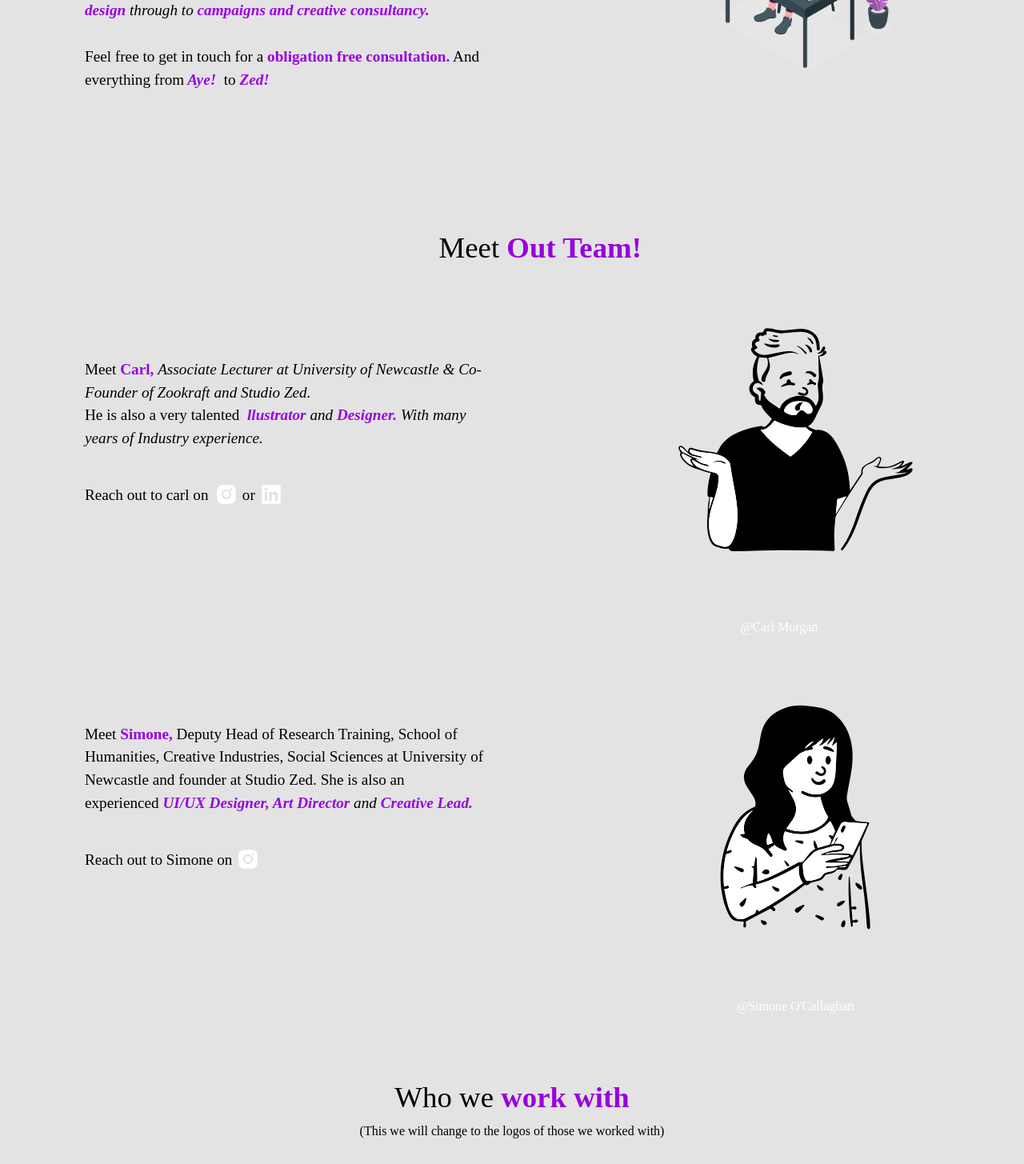
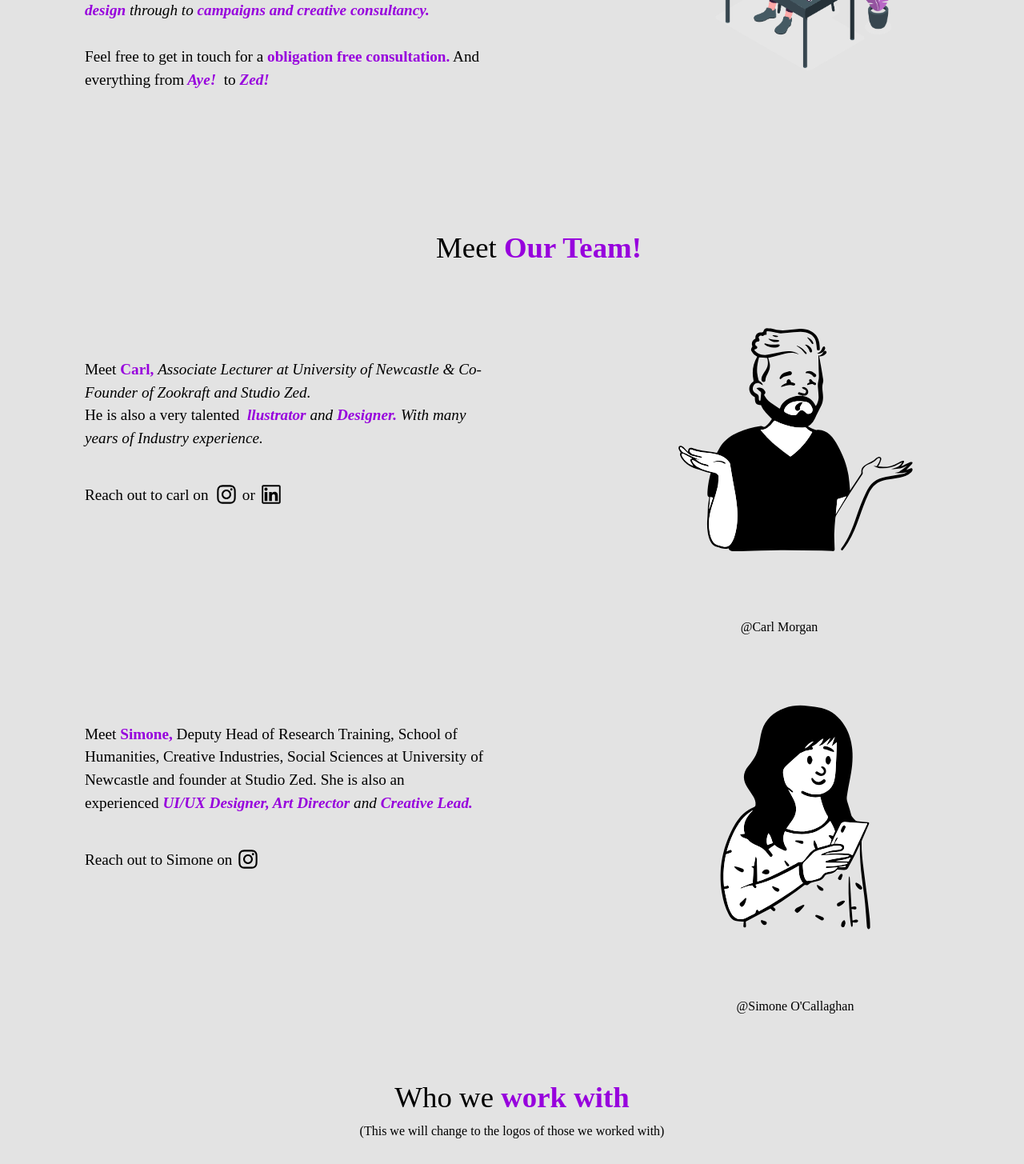
Before and after one commit to OudomMunint/StudioZed-ReactJS, a React (Create React App) app: page /about in a window 1280 px wide. Shown: the part 636-2091 px from the top of the page at 80% size. Built offline with nearby package versions, Linux system fonts and the light colour scheme; a web font is replaced by a local one.

Commit message:
Content/style changes

```diff
--- a/src/components/Home/Home2.js
+++ b/src/components/Home/Home2.js
@@ -12,6 +12,7 @@ import {
   AiFillDribbbleCircle,
   AiFillLinkedin,
   AiOutlineLinkedin,
+  AiOutlineInstagram,
 } from "react-icons/ai";
 import { FaLinkedinIn } from "react-icons/fa";
 
@@ -120,7 +121,7 @@ function Home2() {
           <Col md={8} className="home-about-description">
 
           <h1 className="project-heading" style={{textAlign: "right"}}>
-          Meet<strong className="purple"> Out Team! </strong>
+          Meet<strong className="purple"> Our Team! </strong>
         </h1>
             <p className="home-about-body" style={{width: "500px", textAlign: "left", fontSize: "2.2em"}}>
               <br />
@@ -141,19 +142,19 @@ function Home2() {
               <a target="_blank " href="https://www.instagram.com/zookraft/?hl=en">
                 <b className="white" style={{fontSize:"30px"}}>
                   {" "}
-                  <AiFillInstagram />
+                  <AiOutlineInstagram style={{color:"black"}}/>
                 </b>
               </a>
               &nbsp;or&nbsp;
               <a target="_blank " href="https://www.instagram.com/zookraft/?hl=en">
-                <b className="white" style={{fontSize:"30px"}}><AiFillLinkedin/></b>
+                <b className="white" style={{fontSize:"30px"}}><AiOutlineLinkedin style={{color:"black"}}/></b>
                 </a>
             </p>
           </Col>
           <Col md={4} className="myAvtar">
             <Tilt>
               <img src={carl} className="img-fluid" alt="avatar" style={{ minHeight: "450px"}}/>
-              <a target="_blank" href="https://www.linkedin.com/in/carl-morgan-7066863b/"><figcaption style={{paddingRight:"40px", color:"white", textDecoration:"none"}}>@Carl Morgan</figcaption></a>
+              <a target="_blank" href="https://www.linkedin.com/in/carl-morgan-7066863b/"><figcaption style={{paddingRight:"40px", color:"black", textDecoration:"none"}}>@Carl Morgan</figcaption></a>
             </Tilt>
           </Col>
         </Row>
@@ -186,14 +187,14 @@ function Home2() {
               </a> */}
               &nbsp;
               <a target="_blank " href="https://www.linkedin.com/in/simoneo/">
-                <b className="white" style={{fontSize:"30px"}}><AiFillInstagram /></b>
+                <b className="white" style={{fontSize:"30px"}}><AiOutlineInstagram style={{color:"black"}} /></b>
                 </a>
             </p>
           </Col>
           <Col md={4} className="myAvtar2">
             <Tilt>
               <img src={simone} className="img-fluid" alt="avatar" style={{ minHeight: "450px"}}/>
-              <a target="_blank" href="https://www.linkedin.com/in/simoneo/"><figcaption style={{color:"white", textDecoration:"none"}}>@Simone O'Callaghan</figcaption></a>
+              <a target="_blank" href="https://www.linkedin.com/in/simoneo/"><figcaption style={{color:"black", textDecoration:"none"}}>@Simone O'Callaghan</figcaption></a>
             </Tilt>
           </Col>
         </Row>
--- a/src/components/Projects/Projects.js
+++ b/src/components/Projects/Projects.js
@@ -26,7 +26,7 @@ function Projects() {
         <h1 className="project-heading">
           Some of our <strong className="purple">Work </strong>
         </h1>
-        <p style={{ color: "white" }}>
+        <p style={{ color: "black" }}>
           Here are a few projects that we've worked on
         </p>
         <Row style={{ justifyContent: "center", paddingBottom: "10px" }}>
```
